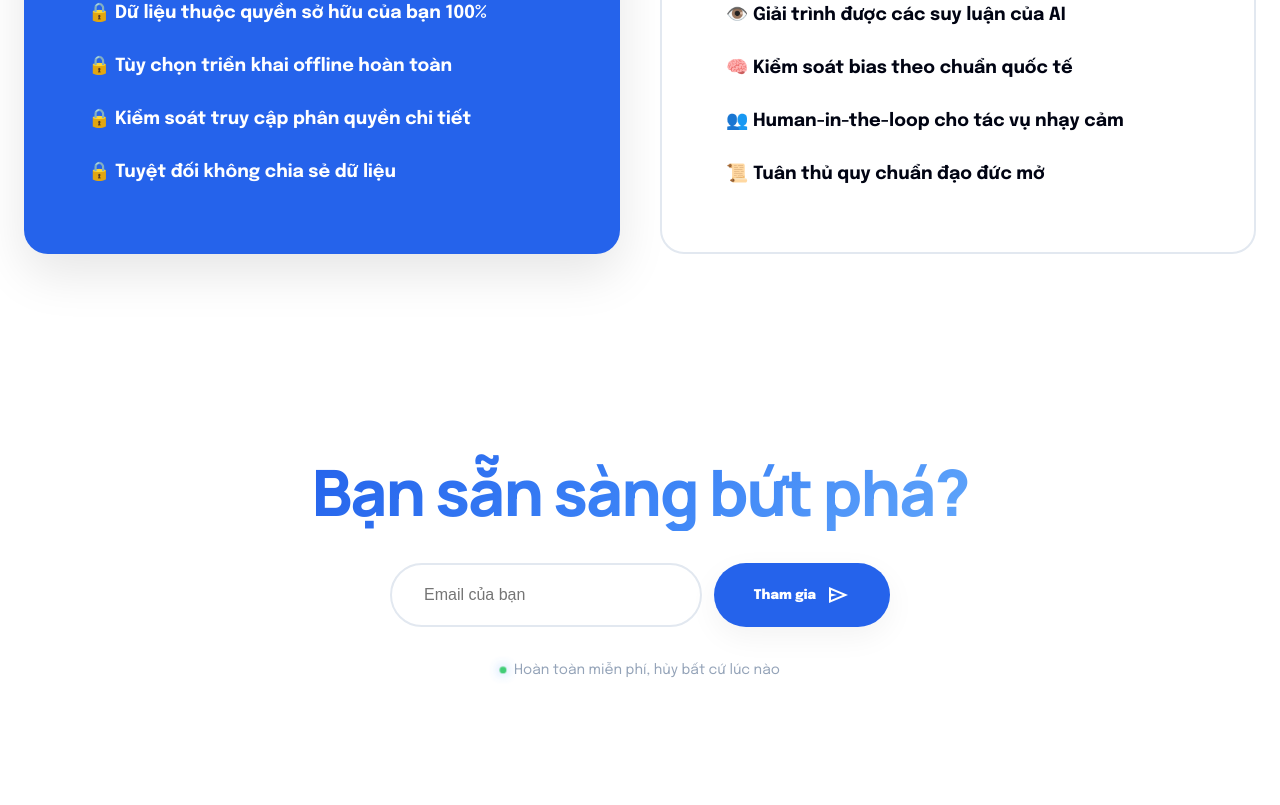
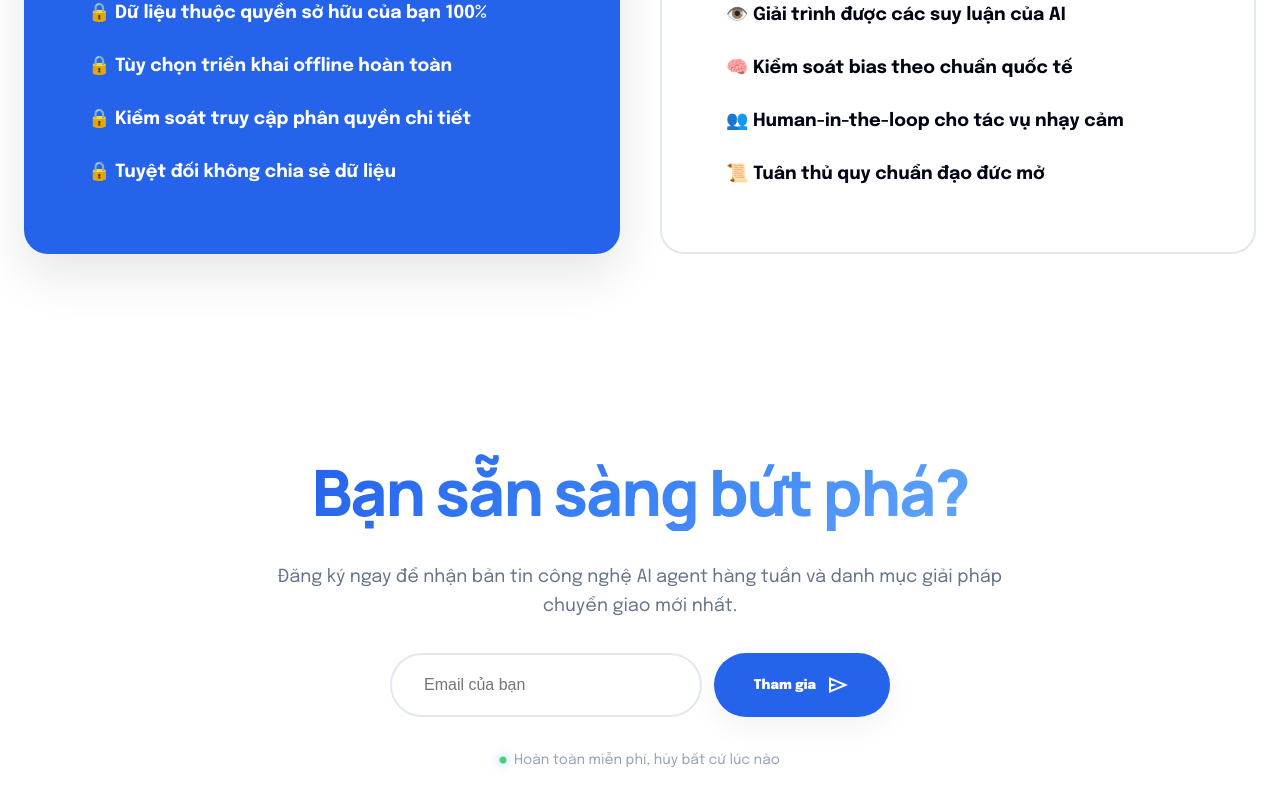
Before and after one commit to ezdproduct/EZDwebsite, a Next.js app: page /ai-agents in a window 1280 px wide. Shown: the part 2689-3494 px from the top of the page. Built offline with nearby package versions, Linux system fonts and the light colour scheme; a web font is replaced by a local one.

Commit message:
Update newsletter description line break

```diff
--- a/app/ai-agents/page.tsx
+++ b/app/ai-agents/page.tsx
@@ -134,7 +134,7 @@ export default function AiAgents() {
 
                 <section className={styles.newsletterSection}>
                     <h2 className="text-gradient">Bạn sẵn sàng bứt phá?</h2>
-
+                    <p>Đăng ký ngay để nhận bản tin công nghệ AI agent hàng tuần và danh mục giải pháp <br /> chuyển giao mới nhất.</p>
                     <div className={styles.inputGroup}>
                         <input type="email" placeholder="Email của bạn" />
                         <button className={styles.submitBtn}>
```
